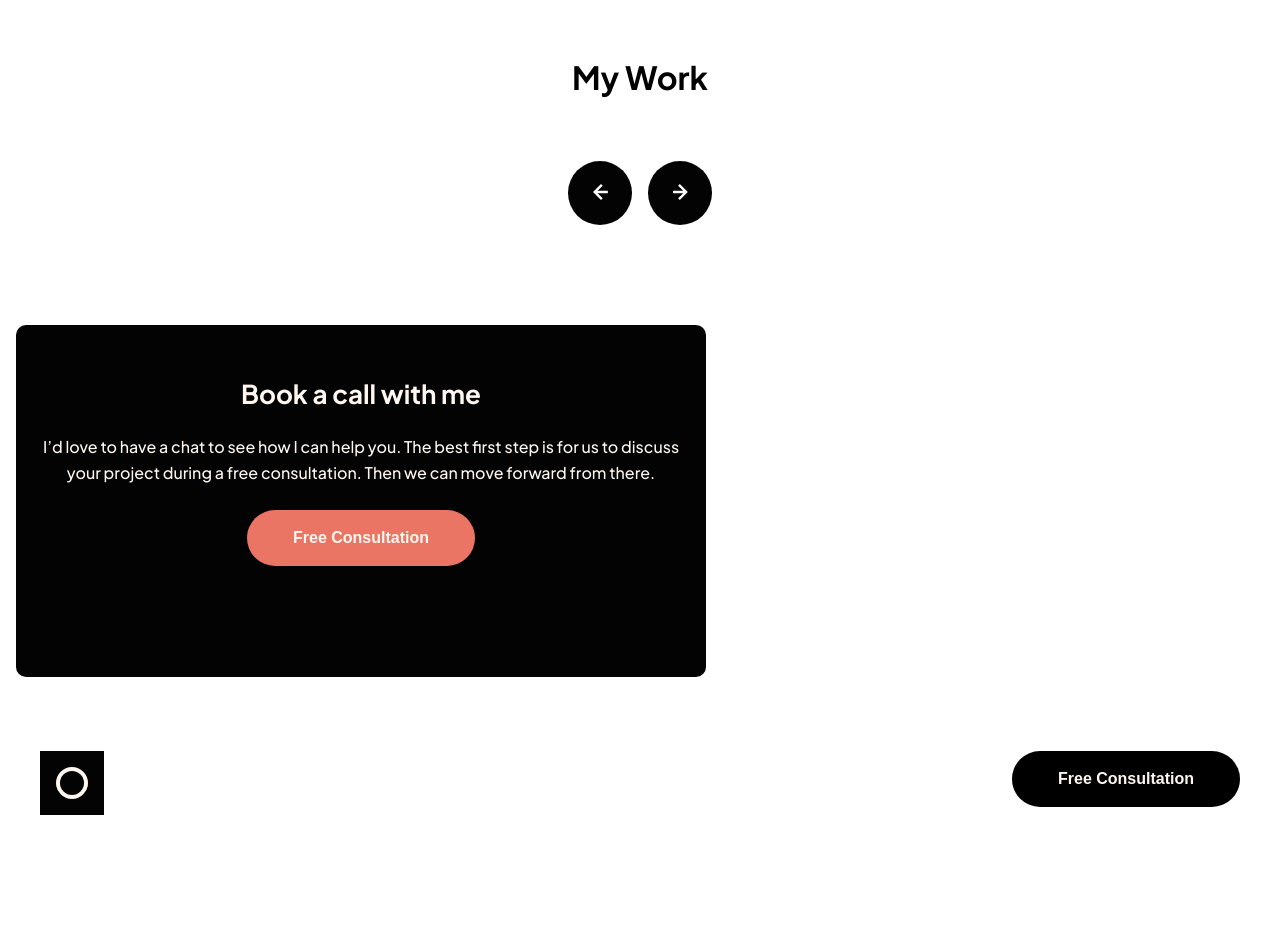
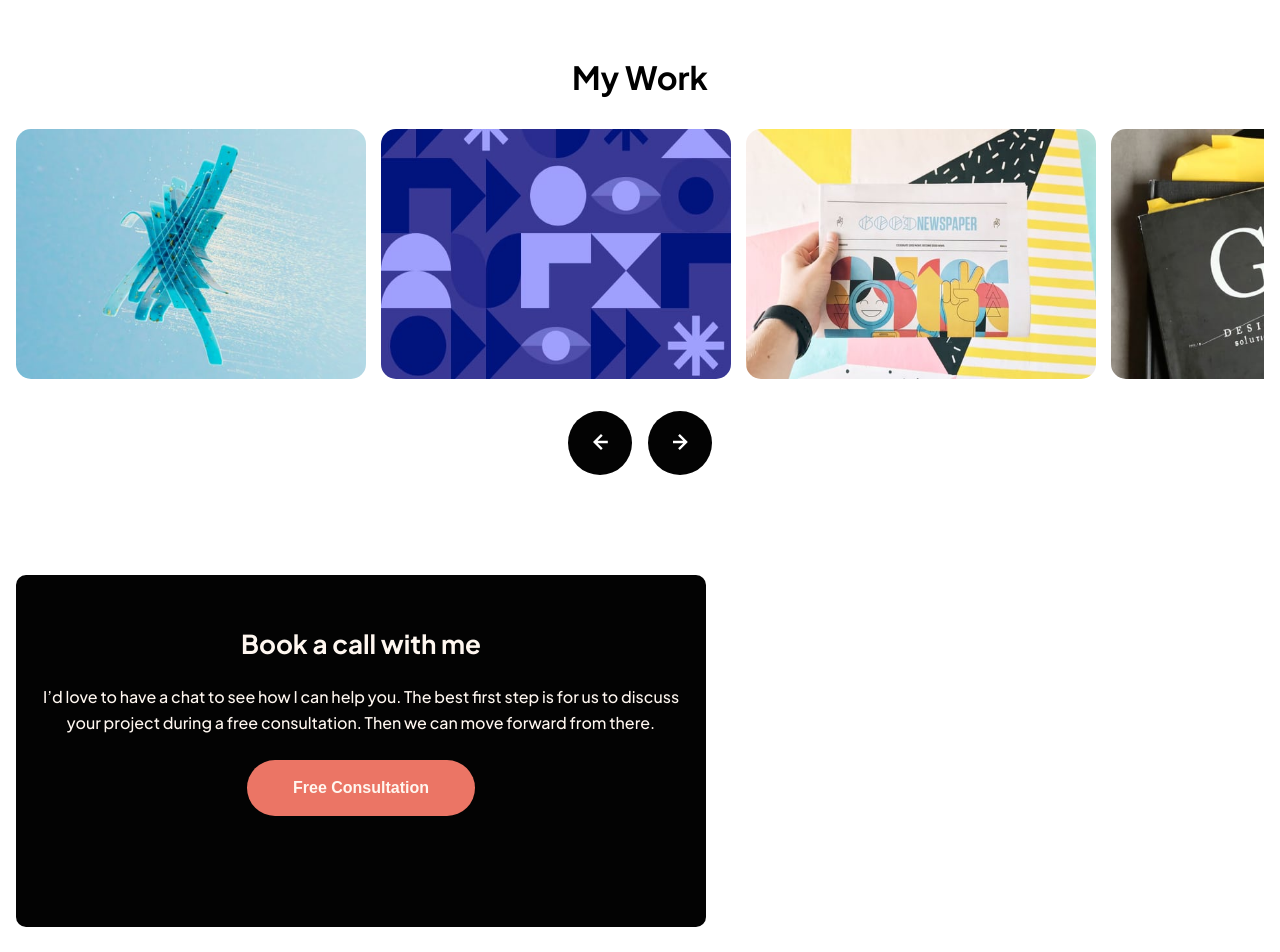
Before and after one commit to Ramaj57/single-page-design-portfolio, an Angular app in the folder single-page-design-portfolio/: page / in a window 1280 px wide. Shown: the part 1500-2452 px from the top of the page. Before the commit the page ends 2379 px from the top, so only its background shows below. Built offline with nearby package versions, Linux system fonts and the light colour scheme.

Commit message:
hover and inputs for button component

```diff
--- a/single-page-design-portfolio/src/app/app.component.html
+++ b/single-page-design-portfolio/src/app/app.component.html
@@ -1,17 +1,21 @@
 <app-header-footer />
-<h1>Design solutions made easy</h1>
-<p class="exp-para">
-  With over ten years of experience in various design disciplines, I’m your
-  one-stop shop for your design needs.
-</p>
+  <h1>Design solutions made easy</h1>
+  <p class="exp-para">
+    With over ten years of experience in various design disciplines, I’m your
+    one-stop shop for your design needs.
+  </p>
 <div class="grid-container">
   @for (genre of genres; track genre.name) {
-  <app-grid-card [name]="genre.name" [image]="genre.image" [sizeClass]="genre.sizeClass"/>
+  <app-grid-card
+    [name]="genre.name"
+    [image]="genre.image"
+    [sizeClass]="genre.sizeClass"
+  />
   }
 </div>
 <app-resume-card />
 <h2>My Work</h2>
-<app-image-carousel />
+<app-image-carousel [images]="images" />
 <div class="contact">
   <h3>Book a call with me</h3>
   <p class="contact-para">
@@ -20,7 +24,7 @@
     forward from there.
   </p>
   <div class="button">
-    <app-consultation-btn [buttonColor]="'#eb7565'" />
+    <app-consultation-btn [buttonColor]="'#eb7565'" [hoverColor]="'#f6a560'" />
   </div>
 </div>
 <app-header-footer />
--- a/single-page-design-portfolio/src/app/consultation-btn/consultation-btn.component.html
+++ b/single-page-design-portfolio/src/app/consultation-btn/consultation-btn.component.html
@@ -1 +1 @@
-<button [ngStyle]="{'background-color': buttonColor()}">Free Consultation</button>
+<button [style.background-color]="isHovered ? hoverColor() : buttonColor()" (mouseenter)="isHovered = true" (mouseleave)="isHovered = false">Free Consultation</button>
--- a/single-page-design-portfolio/src/app/consultation-btn/consultation-btn.component.ts
+++ b/single-page-design-portfolio/src/app/consultation-btn/consultation-btn.component.ts
@@ -1,13 +1,14 @@
-import { NgStyle } from '@angular/common';
 import { Component, input } from '@angular/core';
 
 @Component({
   selector: 'app-consultation-btn',
   standalone: true,
-  imports: [NgStyle],
+  imports: [],
   templateUrl: './consultation-btn.component.html',
   styleUrl: './consultation-btn.component.css'
 })
 export class ConsultationBtnComponent {
-buttonColor = input<string>('black');
+buttonColor = input<string>('#030303');
+hoverColor = input<string>('#755cde')
+isHovered = false;
 }
--- a/single-page-design-portfolio/src/app/resume-card/resume-card.component.html
+++ b/single-page-design-portfolio/src/app/resume-card/resume-card.component.html
@@ -10,7 +10,7 @@
       also handy with a camera!
     </p>
     <div class="button">
-      <app-consultation-btn [buttonColor]="'#eb7565'" />
+      <app-consultation-btn [buttonColor]="'#eb7565'" [hoverColor]="'#f6a560'"/>
     </div>
   </div>
 </div>
```
